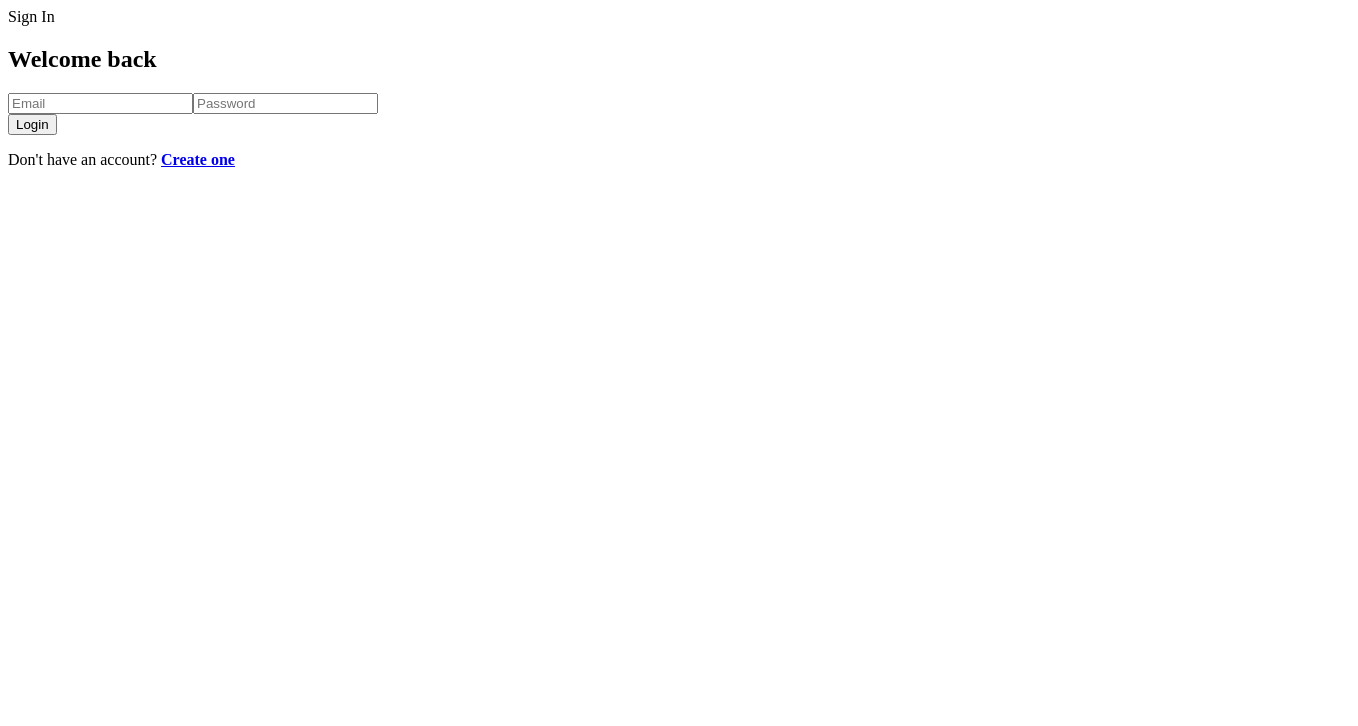
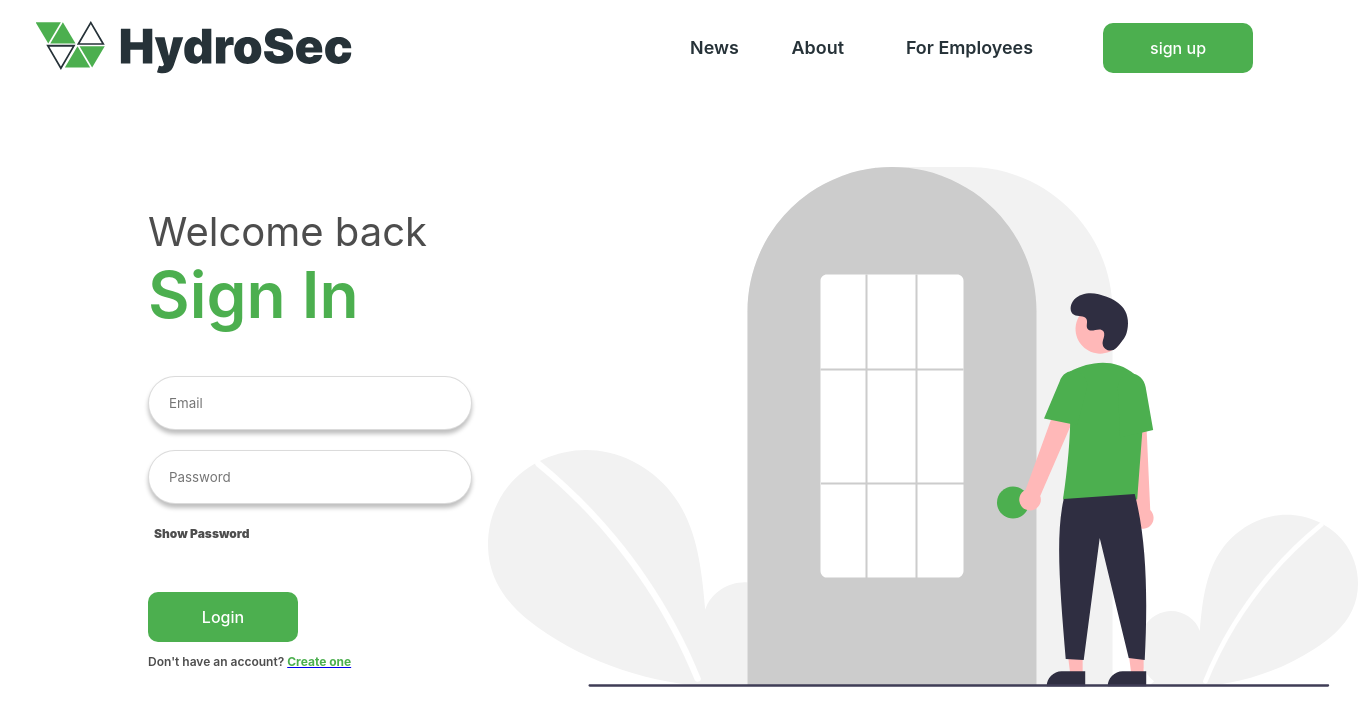
Before and after one commit to yaj-23/HydroSec-Capstone, a React (Create React App) app: page /signin in a window 1280 px wide. Shown: the top 726 px of the page, 1358 px wide, since content can reach past the window. Built offline with nearby package versions, Linux system fonts and the light colour scheme.

Commit message:
completed frontend for signup-signin

```diff
--- a/src/pages/signin.css
+++ b/src/pages/signin.css
@@ -0,0 +1,67 @@
+.signin{
+    margin-top: 10vh;
+    display: flex;
+    flex-direction: row;
+}
+.signin-form{
+    display: flex;
+    flex-direction: column;
+    width: 30%;
+    margin: 40px;
+    padding-left: 100px;
+}
+.sign-subheader{
+    margin: 0;
+    font-family: "Inter";
+    font-weight: 400;
+    color: #4D4D4D;
+    font-size: 2.5rem;
+}
+.sign-header{
+    margin-top: 0;
+    color: #4CAF4F;
+    font-family: "Inter";
+    font-size: 4rem;
+    font-weight: 600;
+
+}
+.signin-fields{
+    display: flex;
+    flex-direction: column;
+    max-width: 300px;
+}
+.input-field{
+    margin-bottom: 20px;
+    width: 300px;
+    height: 50px;
+    box-shadow: 0px 4px 4px rgba(0, 0, 0, 0.25);
+    border-radius: 30px;
+    border: 1px rgba(77, 77, 77, 0.20) solid;
+    padding-left: 20px;
+    font-family: "Inter";
+
+}
+
+.input-field::placeholder {
+    font-family: "Inter";
+}
+.input-field:focus {
+    border: 1px rgba(77, 77, 77, 0.20) solid;
+}
+
+.showPass{
+    background-color: white;
+    border: none;
+    font-family: "Inter";
+    font-weight: 900;
+    color: #4D4D4D;
+    font-size: 12px;
+    margin-bottom: 50px;
+
+}
+.signup-prompt{
+    font-family: "Inter";
+    font-weight: 600;
+    color: #4D4D4D;
+    font-size: 12px;
+}
--- a/src/pages/signin.js
+++ b/src/pages/signin.js
@@ -1,11 +1,17 @@
 import React, { useState } from 'react'
 import { useNavigate } from 'react-router-dom';
 import './signin.css';
-import { useUser } from '../UserSession'
+import { useUser } from '../UserSession';
+import signin from '../images/signin.svg' ;
+import Navbar from './components/nav';
+import { Button } from './components/button/Button';
+
 
 export default function Signin() {
   const [email, setemail] = useState('');
-    const [password, setpassword] = useState('');
+  const [password, setPassword] = useState('');
+  const [showPassword, setShowPassword] = useState(false);
+
   let currUserId = "";
   const {setLoggedUser, setAdminStatus} = useUser();
   const navigate = useNavigate();
@@ -68,18 +74,53 @@ export default function Signin() {
 
   }
 
-    return(<>
-        <div>Sign In</div>
+  const togglePasswordVisibility = () => {
+    setShowPassword(!showPassword);
+  };
+
+  return(
+    <>
+      <Navbar/>
       <div className="signin" id = "signin">
-            <h2>Welcome back </h2>
+        <div className='signin-form'>
+          <h2 className='sign-subheader'>Welcome back </h2>
+          <h1 className='sign-header'>Sign In</h1>
           <div className = "signin-fields">
-                <input type = "Email" placeholder="Email" required value={email} onChange={(e) => setemail(e.target.value)}/>
-                <input type = "password" placeholder="Password" required value={password} onChange={(e) => setpassword(e.target.value)}/>
+            <input className='input-field' type = "email" placeholder="Email" required value={email} onChange={(e) => setemail(e.target.value)}/>
+            <div>
+              {showPassword ? (
+                <input
+                  className='input-field'
+                  type='text'
+                  placeholder='Password'
+                  required
+                  value={password}
+                  onChange={(e) => setPassword(e.target.value)}
+                />
+              ) : (
+                <input
+                  className='input-field'
+                  type='password'
+                  placeholder='Password'
+                  required
+                  value={password}
+                  onChange={(e) => setPassword(e.target.value)}
+                />
+              )}
+              <button className='showPass' type='button' onClick={togglePasswordVisibility}>
+                {showPassword ? 'Hide Password' : 'Show Password'}
+              </button>
             </div>
-            <button onClick={submitform}>
+          </div>
+          <Button buttonColor='primary' buttonSize='btn-medium' buttonStyle='btn-primary'onClick={submitform}>
               Login
-            </button>
-            <p>Don't have an account? <a href="./signup"><b>Create one</b></a></p>
+          </Button>
+          <p className='signup-prompt'>Don't have an account? <a href="./signup"><b><span className='different-color'>Create one</span></b></a></p>
         </div>
-    </>)
+        <div className='signin-img'>
+          <img className='signinpic' src={signin} alt=""/>
+        </div>
+      </div>
+    </>
+  )
 }
--- a/src/pages/signup.css
+++ b/src/pages/signup.css
@@ -0,0 +1,15 @@
+.signup{
+    margin-top: 10vh;
+    display: flex;
+    flex-direction: row;
+}
+.signup-form{
+    display: flex;
+    flex-direction: column;
+    width: 30%;
+    margin: 40px;
+    padding-left: 100px;
+}
+.signup-form-form{
+    margin-bottom: 20px;
+}
--- a/src/pages/signup.js
+++ b/src/pages/signup.js
@@ -1,6 +1,9 @@
 import React, { useState } from 'react'
 import './signup.css'
 import { useNavigate } from 'react-router-dom';
+import { Button } from './components/button/Button';
+import signin from '../images/signin.svg' ;
+import Navbar from './components/nav';
 
 export default function Signup() {
   const navigate = useNavigate();
@@ -115,19 +118,26 @@ export default function Signup() {
 
   return (
   <>
+    <Navbar/>
     <div className="signup" id = "signup">
-            <h2> Sign up</h2>
-                <div className = "signup-fields">
-                <form>
-                  <input type = "textbox" placeholder="Name"  required value={user} onChange={(e) => setuser(e.target.value)}/>
-                  <input type = "Email" placeholder="Email" required value={email} onChange={(e) => setemail(e.target.value)}/>
-                  <input type = "password" placeholder="Password" required value={password} onChange={(e) => setpassword(e.target.value)}/>
-                  <input type = "password" placeholder="Confirm your password" required value={cpassword} onChange={(e) => setcpassword(e.target.value)}/>
+      <div className='signup-form'>
+        <h2 className='sign-subheader'>Hi there!</h2>
+        <h1 className='sign-header'>Sign Up</h1>
+        <div className = "signin-fields">
+          <form className='signup-form-form'>
+            <input className='input-field' type = "textbox" placeholder="Name"  required value={user} onChange={(e) => setuser(e.target.value)}/>
+            <input className='input-field' type = "Email" placeholder="Email" required value={email} onChange={(e) => setemail(e.target.value)}/>
+            <input className='input-field' type = "password" placeholder="Password" required value={password} onChange={(e) => setpassword(e.target.value)}/>
+            <input className='input-field' type = "password" placeholder="Confirm your password" required value={cpassword} onChange={(e) => setcpassword(e.target.value)}/>
           </form>
+          <Button buttonColor='primary' buttonSize='btn-medium' buttonStyle='btn-primary' onClick={submitform}>
+            Sign up
+          </Button>
         </div>
-            <button onClick={submitform}>
-              Sign up
-            </button>
+      </div>
+      <div className='signin-img'>
+        <img className='signinpic' src={signin} alt=""/>
+      </div>
     </div>
   </>
   )
```
Also changed, not shown: src/images/signin.svg (added). Lines whose indentation alone changed are shown as unchanged.
